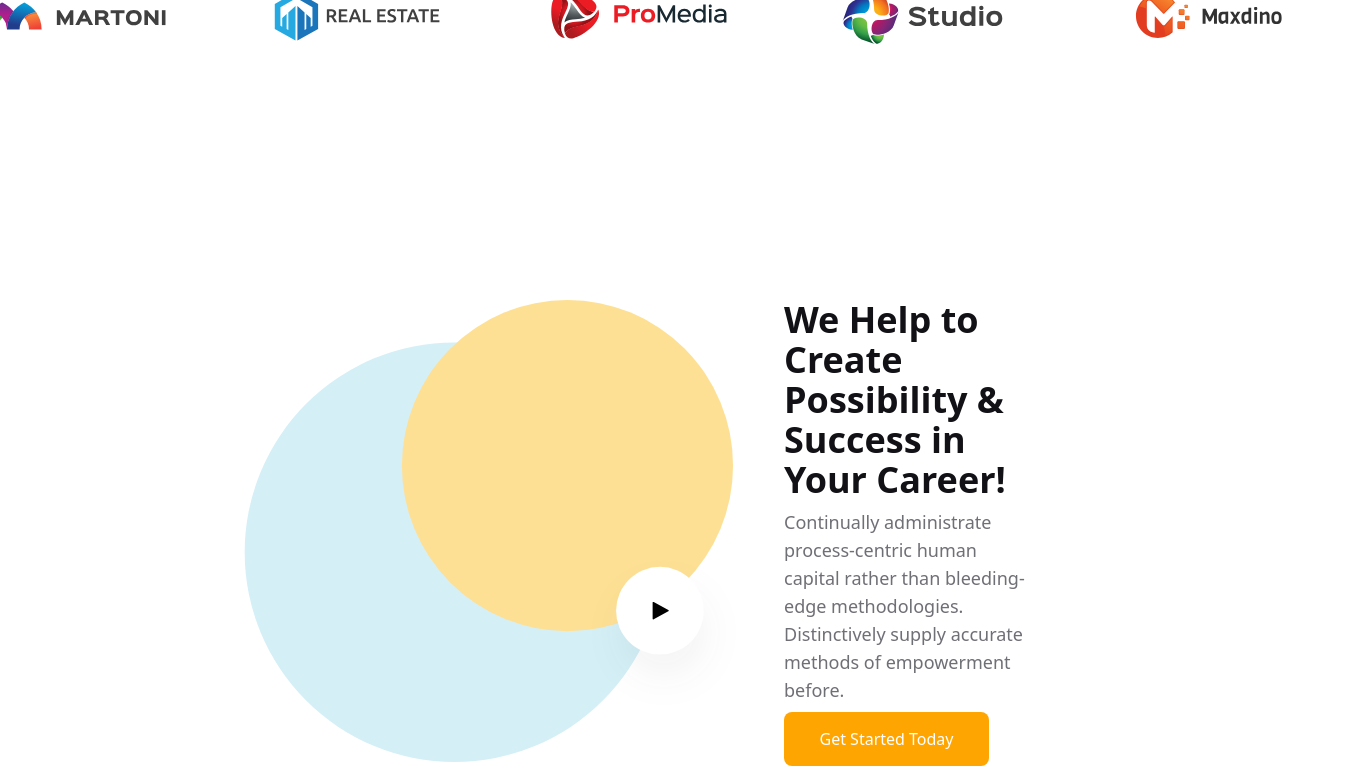
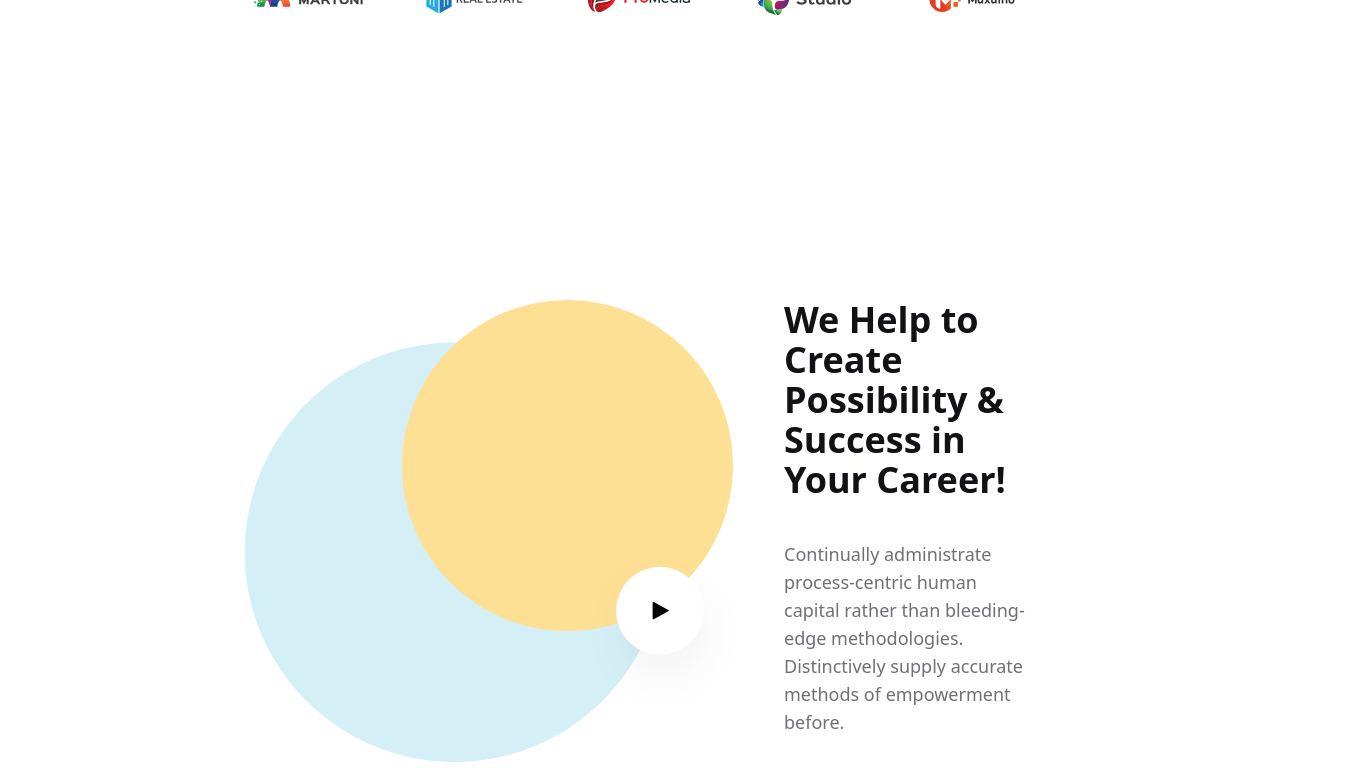
Before and after one commit to rizzboislw/FSD6_Teal_Group2, a plain HTML site: page index.html in a window 1280 px wide. Shown: the part 1160-1934 px from the top of the page, 1351 px wide, since content can reach past the window. Drawn offline with nearby package versions, Linux system fonts and the light colour scheme.

Commit message:
fix:edit image size

```diff
--- a/index.html
+++ b/index.html
@@ -18,18 +18,18 @@
     <main>
       <!-- Logo -->
       <section
-        class="sm:h-[342px] sm:mt-[73px] bg-white"
+        class="w-full sm:h-[342px] sm:mt-[73px] bg-white"
         id="logo-section"
       >
         <!-- P'Golf -->
         <div class="sm:mt-[77px] sm:mx-10 p-5" id="logo-container">
             <h1 class="font-bold text-center text-[#111116] text-4xl">Trusted Companies</h1>
             <div class="flex flex-col items-center sm:flex-row sm:justify-center sm:mt-[30px] sm:mx-60 p-2" id="logo-img-container">
-                <img class="logo-img w-full h-auto" src="./logo_image/martoni.svg" alt="martoni logo"/>
-                <img class="logo-img w-full h-auto" src="./logo_image/real_estate.svg" alt="real estate logo"/>
-                <img class="logo-img w-full h-auto" src="./logo_image/promedia.svg" alt="promedia logo"/>
-                <img class="logo-img w-full h-auto" src="./logo_image/studio.svg" alt="studio logo"/>
-                <img class="logo-img w-full h-auto" src="./logo_image/maxdino.svg" alt="maxdino logo"/>
+                <img class="logo-img w-full sm:w-1/4 h-auto" src="./logo_image/martoni.svg" alt="martoni logo"/>
+                <img class="logo-img w-full sm:w-1/4 h-auto" src="./logo_image/real_estate.svg" alt="real estate logo"/>
+                <img class="logo-img w-full sm:w-1/4 h-auto" src="./logo_image/promedia.svg" alt="promedia logo"/>
+                <img class="logo-img w-full sm:w-1/4 h-auto" src="./logo_image/studio.svg" alt="studio logo"/>
+                <img class="logo-img w-full sm:w-1/4 h-auto" src="./logo_image/maxdino.svg" alt="maxdino logo"/>
         </div>
       </section>
       <!-- Help to Create-->
@@ -37,7 +37,7 @@
         <!-- P'Golf -->
         <div class="flex flex-col gap-10 items-center sm:flex-row sm:justify-around sm:mt-[63px] p-1" id="advertise-1-container">
             <img class="circle-img w-full h-auto sm:w-[500px]" src="./logo_image/2circle.svg" alt="two circles image"/>
-            <div class="flex flex-col gap-2 w-full h-auto sm:w-[300px] sm:h-[462px]" id="advertise-1-content">
+            <div class="flex flex-col gap-10 w-full h-auto sm:w-[300px] sm:h-[462px]" id="advertise-1-content">
                 <h1 class="font-bold text-left text-[#111116] text-4xl">We Help to Create Possibility & Success in Your Career!</h1>
                 <p class="font-normal text-left text-[#6F6F76] text-lg">Continually administrate process-centric human capital rather than bleeding-edge methodologies. Distinctively supply accurate methods of empowerment before.</p>
                 <button class="w-[205px] h-[64px] bg-[#FFA502] font-medium text-center text-white text-base p-[15px] rounded-lg" type="button">Get Started Today</button>
```
